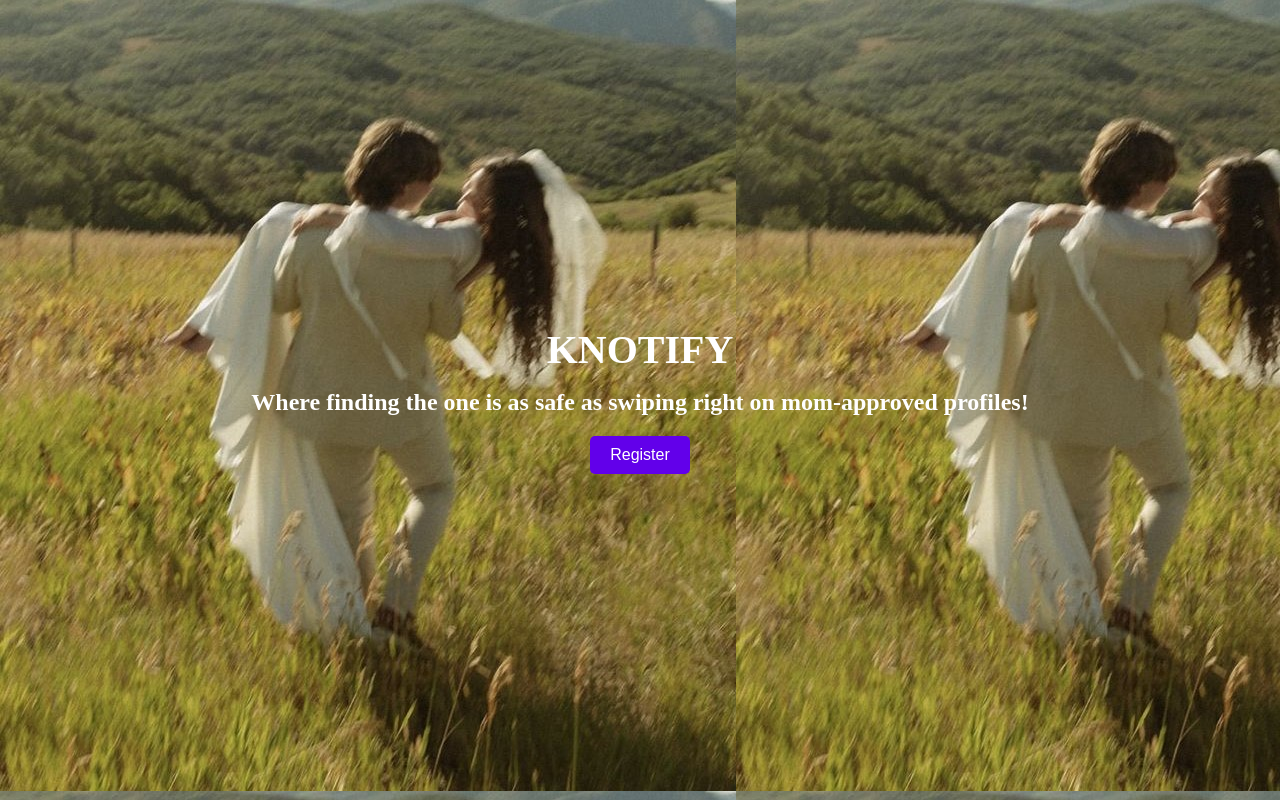
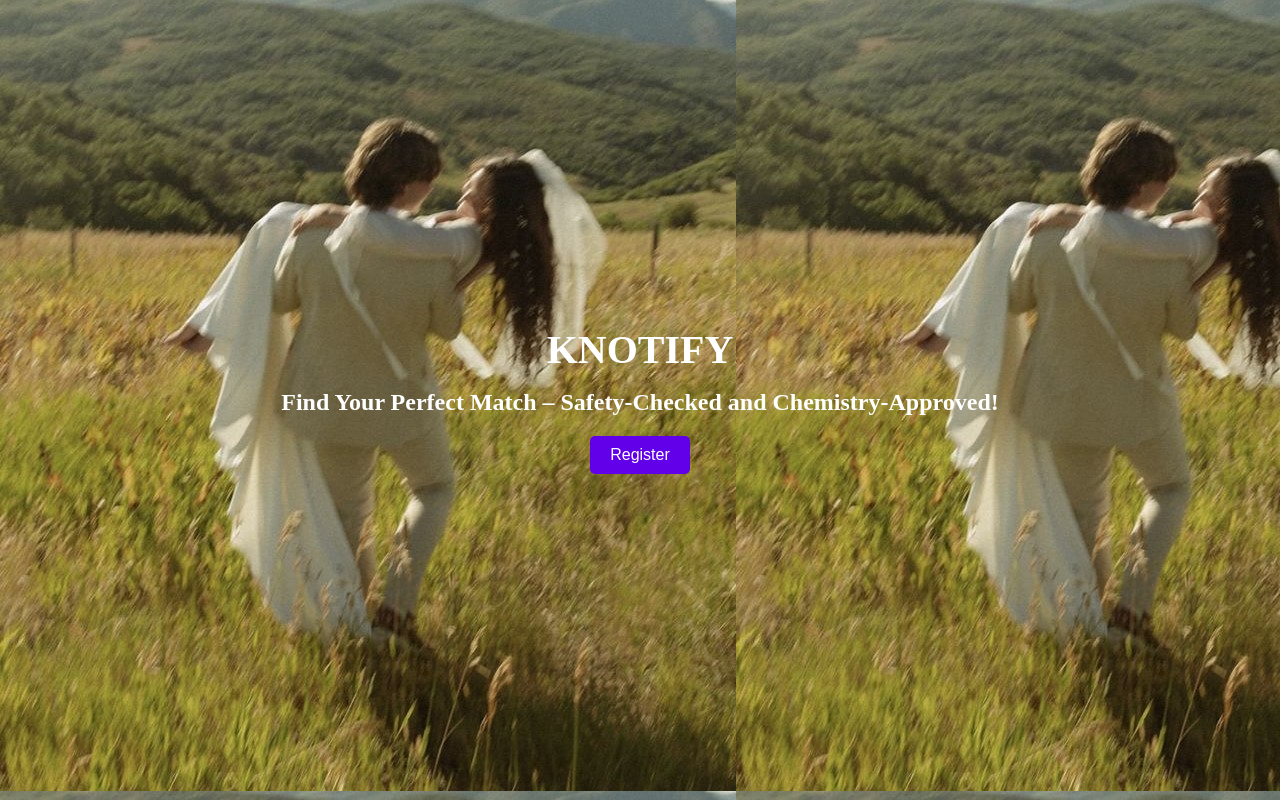
Before and after one commit to Biya-Shibu/Knotify, a plain HTML site: page index.html in a window 1280 px wide. Drawn offline with Linux system fonts and the light colour scheme.

Commit message:
Update index.html

```diff
--- a/index.html
+++ b/index.html
@@ -142,7 +142,7 @@
 </head>
 <body>
     <h1 style="font-family:Script">KNOTIFY</h1>
-    <h2>Where finding the one is as safe as swiping right on mom-approved profiles!</h2>
+    <h2>Find Your Perfect Match – Safety-Checked and Chemistry-Approved!</h2>
     <button class="register-btn" onclick="showRegistrationForm()">Register</button>
 
     <!-- Registration Form -->
```
